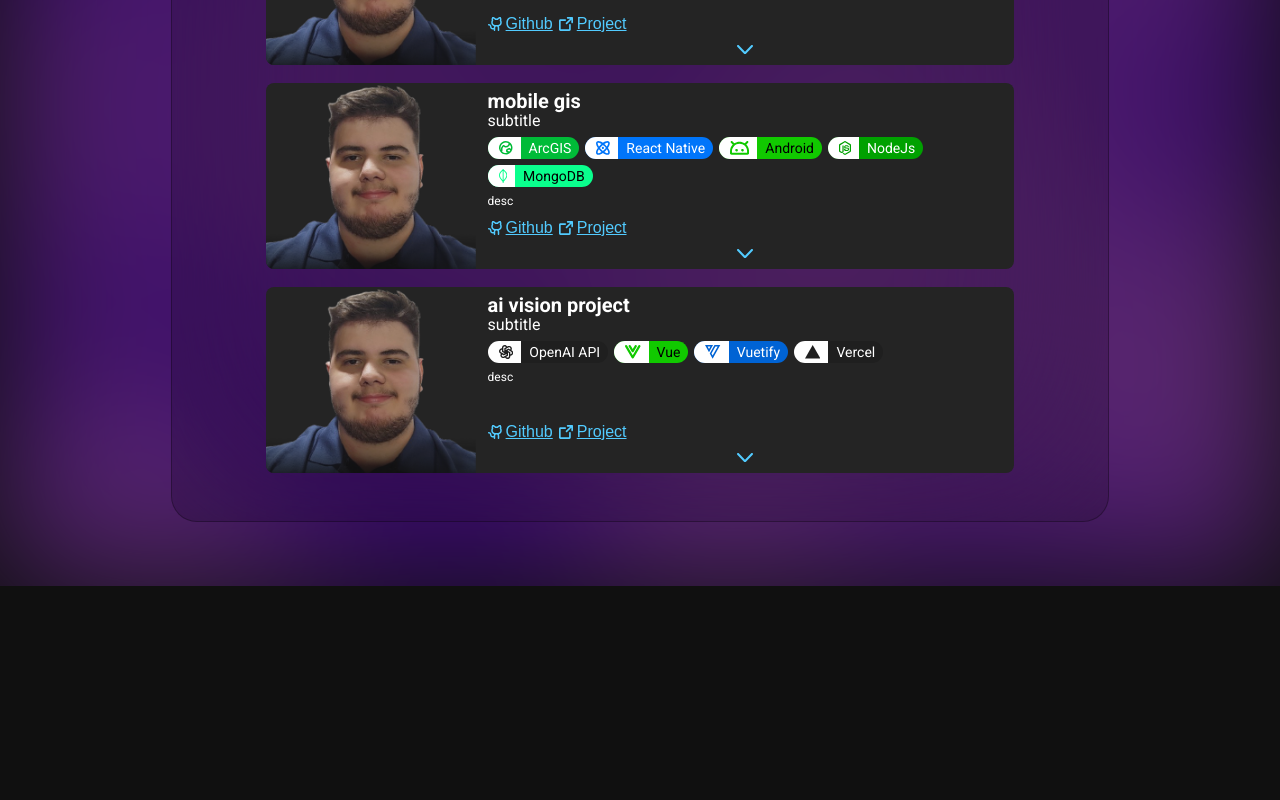
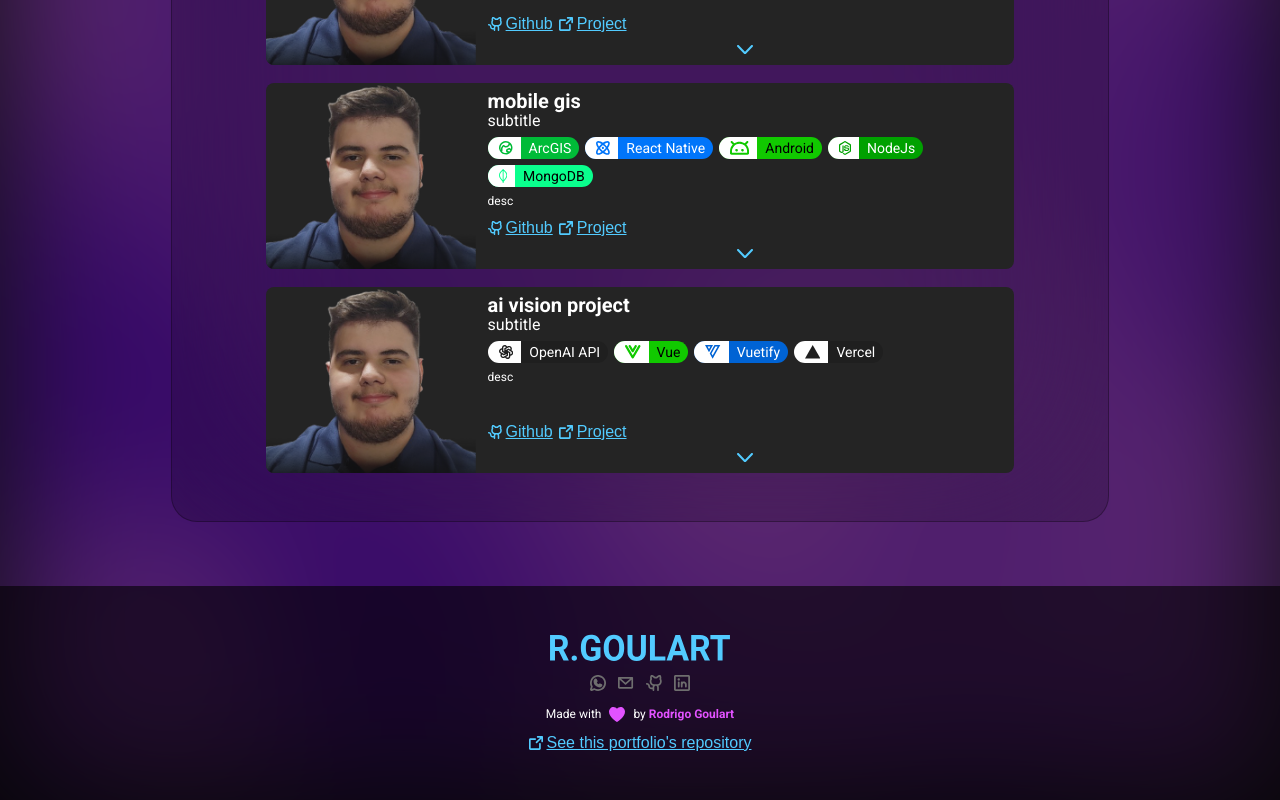
Before and after one commit to RodrigoDGoulart/portfolio, a React (Vite) app: page / in a window 1280 px wide. Shown: the part 1854-2654 px from the top of the page. Before the commit the page ends 2440 px from the top, so only its background shows below. Built offline with nearby package versions, Linux system fonts and the light colour scheme.

Commit message:
feat: add footer

```diff
--- a/src/App.tsx
+++ b/src/App.tsx
@@ -4,6 +4,7 @@ import AboutMe from "./components/Sections/AboutMe";
 import Projects from "./components/Sections/Projects";
 
 import styles from "./App.module.scss";
+import Footer from "./components/Footer";
 
 function App() {
   return (
@@ -14,6 +15,7 @@ function App() {
         <AboutMe />
         <Projects />
       </main>
+      <Footer />
     </>
   );
 }
--- a/src/assets/portfolioData/infos.en.json
+++ b/src/assets/portfolioData/infos.en.json
@@ -1,5 +1,6 @@
 {
   "curriculum": "rodrigo-goulart-curriculum-2025-12.pdf",
+  "portfolio_repo_url": "https://github.com/RodrigoDGoulart/portfolio",
   "contacts": {
     "whatsapp": "5512996626277",
     "whatsapp_label": "+55 (12) 99662-6277",
--- a/src/assets/portfolioData/infos.pt.json
+++ b/src/assets/portfolioData/infos.pt.json
@@ -1,5 +1,6 @@
 {
   "curriculum": "curriculo-rodrigo-goulart-01-2026.pdf",
+  "portfolio_repo_url": "https://github.com/RodrigoDGoulart/portfolio",
   "contacts": {
     "whatsapp": "5512996626277",
     "whatsapp_label": "+55 (12) 99662-6277",
--- /dev/null
+++ b/src/components/Footer/Footer.module.scss
@@ -0,0 +1,37 @@
+.footer {
+  background-color: $black-60;
+  display: flex;
+  flex-direction: column;
+  align-items: center;
+  padding-block: 48px;
+  gap: 12px;
+
+  .logo {
+    width: 180px;
+    height: auto;
+  }
+
+  .social_media_container {
+    display: flex;
+    align-items: center;
+
+    button {
+      background: none;
+      border: none;
+      cursor: pointer;
+
+      .social_media__icon {
+        color: $gray-400;
+        width: 16px;
+        height: auto;
+        transition: color 0.3s;
+      }
+
+      &:hover {
+        .social_media__icon {
+          color: $cyan;
+        }
+      }
+    }
+  }
+}
--- /dev/null
+++ b/src/components/Footer/index.tsx
@@ -0,0 +1,47 @@
+import styles from "./Footer.module.scss";
+
+import Logo from "../../assets/logo.svg?react";
+
+import OpenLinkIcon from "../../assets/icons/openlink.svg?react";
+
+import { useTranslation } from "react-i18next";
+import { getSocialMediaArray } from "../../constants/socialMedia.constants";
+import MadeWithLove from "../MadeWithLove";
+import Button from "../Button";
+import { getPortfolioData } from "../../constants/portfolioData.constants";
+
+export default function Footer() {
+  const { t } = useTranslation();
+
+  const texts = getPortfolioData();
+
+  const SOCIAL_MEDIA = getSocialMediaArray();
+
+  function handleClick(url: string) {
+    window.open(url, "_blank");
+  }
+
+  return (
+    <footer className={styles.footer}>
+      <Logo className={styles.logo} />
+      <div className={styles.social_media_container}>
+        {SOCIAL_MEDIA.map((socialMedia, index) => (
+          <button key={index}>
+            <socialMedia.icon
+              className={styles.social_media__icon}
+              onClick={() => handleClick(socialMedia.url)}
+            />
+          </button>
+        ))}
+      </div>
+      <MadeWithLove />
+      <Button
+        styleType="link"
+        icon={OpenLinkIcon}
+        onClick={() => handleClick(texts.portfolio_repo_url)}
+      >
+        {t("footer.see_this_portfolio_repository")}
+      </Button>
+    </footer>
+  );
+}
--- a/src/components/Header/ModalMenu/index.tsx
+++ b/src/components/Header/ModalMenu/index.tsx
@@ -9,6 +9,8 @@ import Button from "../../Button";
 import MadeWithLove from "../../MadeWithLove";
 import { useState } from "react";
 import classNames from "classnames";
+import { getPortfolioData } from "../../../constants/portfolioData.constants";
+import { useTranslation } from "react-i18next";
 
 interface Props {
   socialMedia: SocialMediaType[];
@@ -19,6 +21,10 @@ interface Props {
 }
 
 export default function ModalMenu(props: Props) {
+  const { t } = useTranslation();
+
+  const texts = getPortfolioData();
+
   const [isClosing, setIsClosing] = useState(false);
 
   function handleClose() {
@@ -63,7 +69,12 @@ export default function ModalMenu(props: Props) {
           ))}
         </div>
         <div className={styles.spacing}></div>
-        <Button styleType="link">Veja o repositório deste portfólio</Button>
+        <Button
+          onClick={() => props.onSocialMediaClick(texts.portfolio_repo_url)}
+          styleType="link"
+        >
+          {t("footer.see_this_portfolio_repository")}
+        </Button>
         <MadeWithLove wrapRow />
       </div>
     </div>,
--- a/src/styles/_variables.scss
+++ b/src/styles/_variables.scss
@@ -8,6 +8,7 @@ $black-20: rgba(#000000, 20%);
 $black-30: rgba(#000000, 30%);
 $black-40: rgba(#000000, 40%);
 $black-50: rgba(#000000, 50%);
+$black-60: rgba(#000000, 60%);
 $black-70: rgba(#000000, 70%);
 $black-80: rgba(#000000, 80%);
 $black-90: rgba(#000000, 90%);
```
